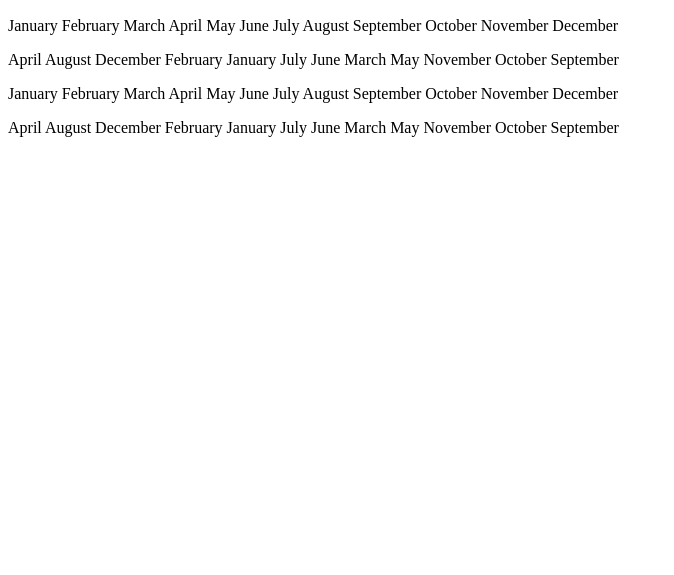
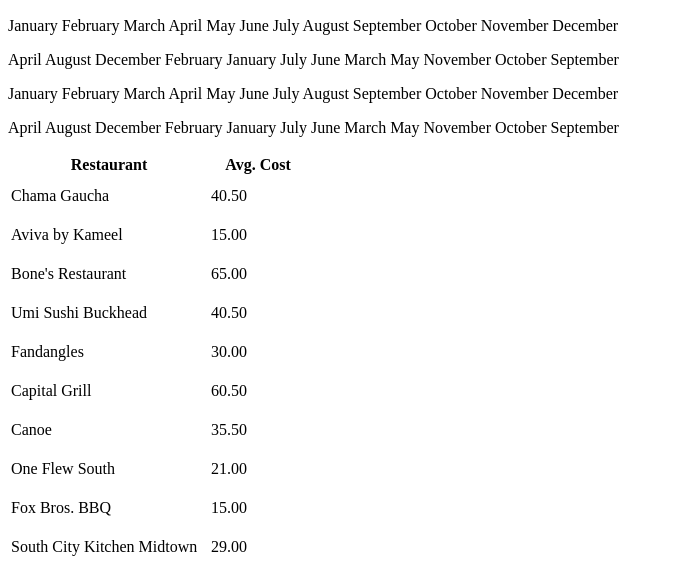
Before and after one commit to EmrysSM/WebProgramming, a PHP site: page /assignment3/index.php in a window 1280 px wide. Shown: the part 324-899 px from the top of the page, without its empty margins (0-674 px from the left). Before the commit the page ends 461 px from the top, so only its background shows below. Run offline with PHP 8.4, Linux system fonts and the light colour scheme.

Commit message:
Started generating table for part 4

```diff
--- a/assignment3/index.php
+++ b/assignment3/index.php
@@ -95,8 +95,13 @@
         $restaurants = array("Chama Gaucha"=>"40.50", "Aviva by Kameel"=>"15.00",
             "Bone's Restaurant"=>"65.00", "Umi Sushi Buckhead"=>"40.50", "Fandangles"=>"30.00",
             "Capital Grill"=>"60.50", "Canoe"=>"35.50", "One Flew South"=>"21.00",
-            "Fox Bros. BBQ"=>"15.00", "South City Kitchen Midtown"=>"29.00")
+            "Fox Bros. BBQ"=>"15.00", "South City Kitchen Midtown"=>"29.00");
 
+        echo "<table>\n<tr>\n<th>Restaurant</th>\n<th>Avg. Cost</th>\n</tr>\n";
+        foreach ($restaurants as $restaurant => $cost) {
+            echo "<tr>\n<td>$restaurant</td>\n<td>$cost</td>\n</tr>\n";
+        }
+        echo "</table>";
     ?>
 </body>
 </html>
```
